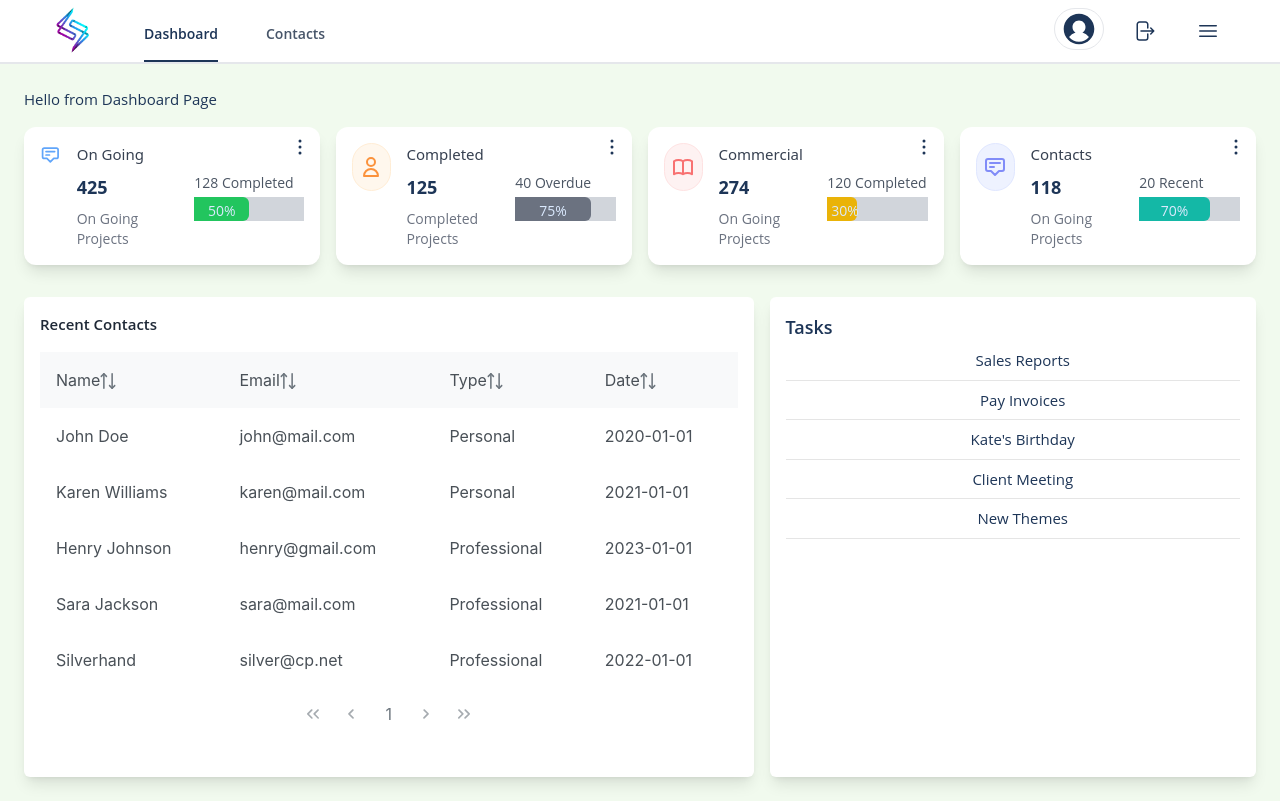
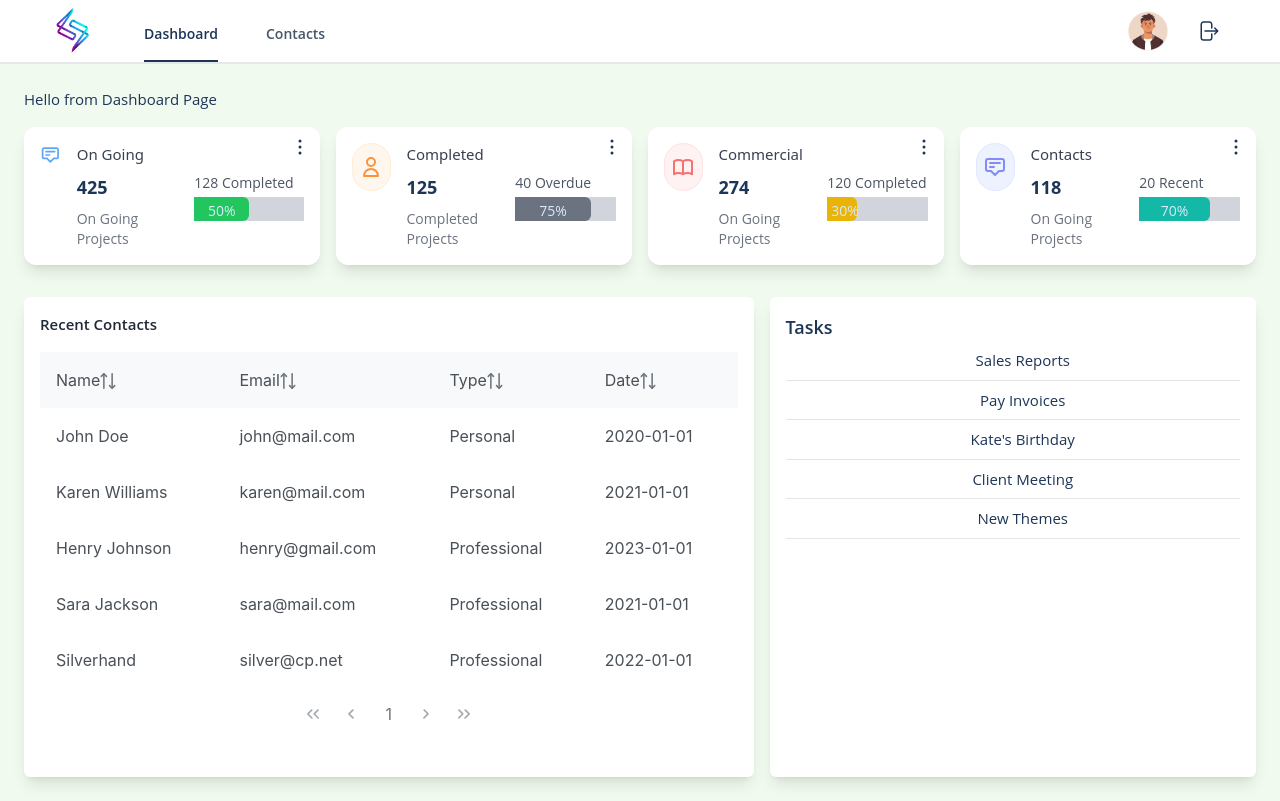
Before and after one commit to takinur/leveling, a Vue app: page / in a window 1280 px wide. Built offline with nearby package versions, Linux system fonts and the light colour scheme.

Commit message:
Added User Avatar

```diff
--- a/src/App.vue
+++ b/src/App.vue
@@ -47,27 +47,11 @@ const navLinks = [
         <div class="flex-initial">
           <div class="flex justify-end items-center relative">
             <div class="block">
-              <div class="inline relative">
-                <button
-                  type="button"
-                  class="inline-flex items-center relative px-2 border rounded-full hover:shadow-lg"
-                >
-                  <div class="block flex-grow-0 flex-shrink-0 h-10 w-8">
-                    <svg
-                      viewBox="0 0 32 32"
-                      xmlns="http://www.w3.org/2000/svg"
-                      aria-hidden="true"
-                      role="presentation"
-                      focusable="false"
-                      style="display: block; height: 100%; width: 100%; fill: currentcolor"
-                    >
-                      <path
-                        d="m16 .7c-8.437 0-15.3 6.863-15.3 15.3s6.863 15.3 15.3 15.3 15.3-6.863 15.3-15.3-6.863-15.3-15.3-15.3zm0 28c-4.021 0-7.605-1.884-9.933-4.81a12.425 12.425 0 0 1 6.451-4.4 6.507 6.507 0 0 1 -3.018-5.49c0-3.584 2.916-6.5 6.5-6.5s6.5 2.916 6.5 6.5a6.513 6.513 0 0 1 -3.019 5.491 12.42 12.42 0 0 1 6.452 4.4c-2.328 2.925-5.912 4.809-9.933 4.809z"
-                      ></path>
-                    </svg>
-                  </div>
-                </button>
-              </div>
+              <img
+                class="w-10 h-10 rounded-full"
+                src="@/assets/avatar_user.jpg"
+                alt="Rounded avatar"
+              />
             </div>
             <div class="flex ml-4 items-center">
               <div class="block relative">
@@ -94,7 +78,7 @@ const navLinks = [
                 </button>
               </div>
             </div>
-            <div class="flex ml-4 items-center mdd:hidden">
+            <div class="flex ml-4 items-center md:hidden">
               <div class="block relative">
                 <button
                   @click="toggleNav"
```
Also changed, not shown: src/assets/avatar_user.jpg (added).
